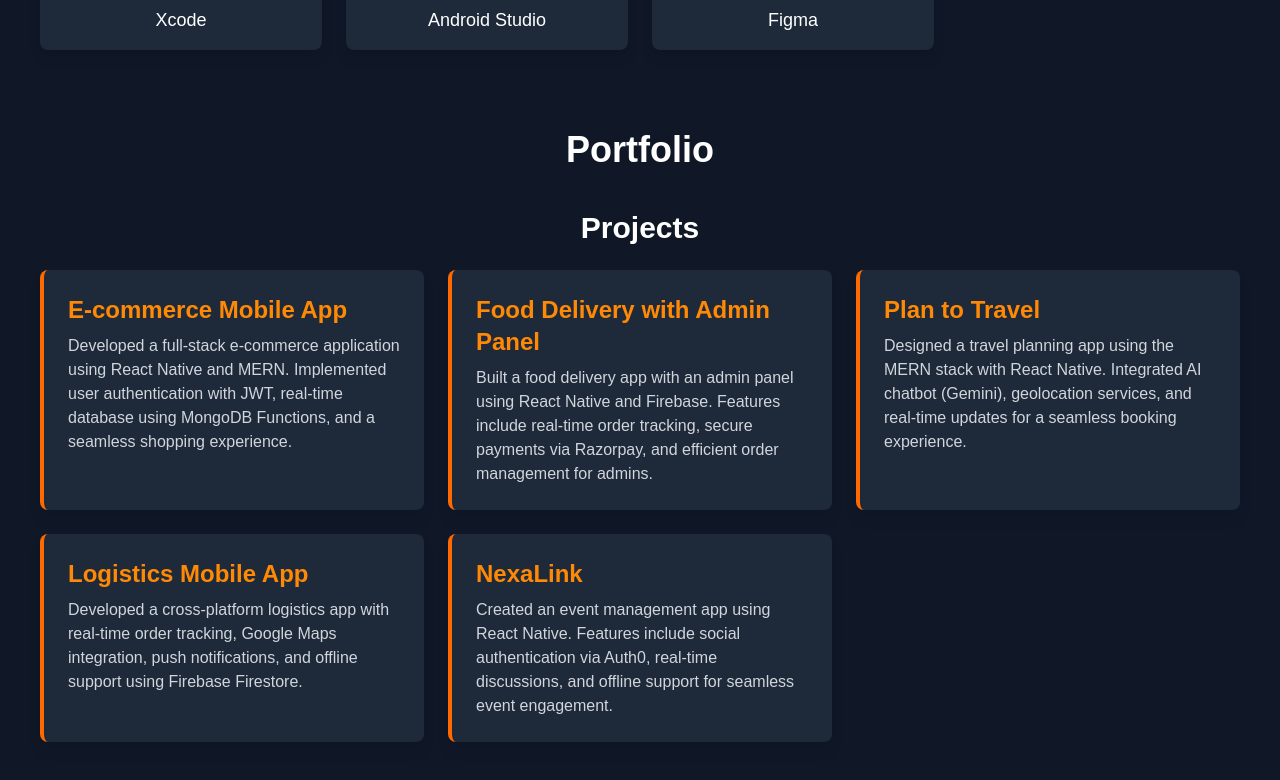
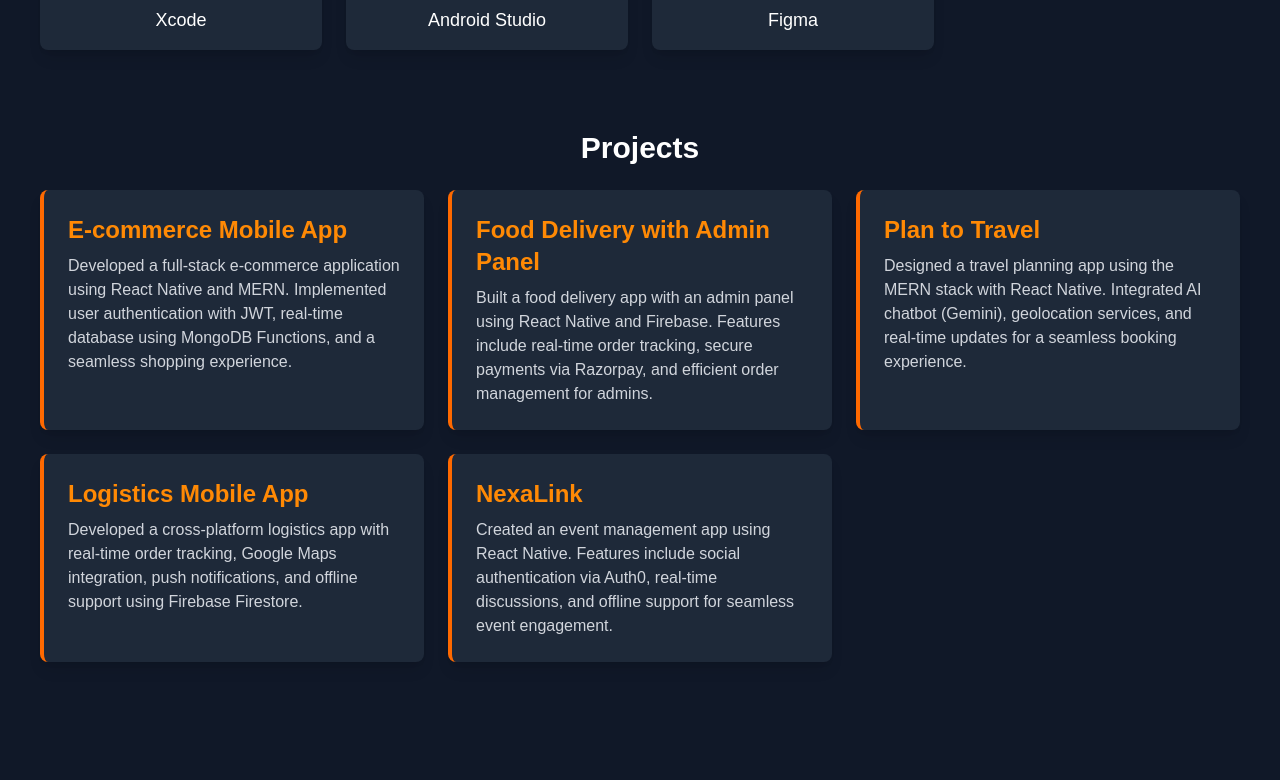
Before and after one commit to HarshaJrDev/HarshaPortfolio, a Next.js app: page / in a window 1280 px wide. Shown: the part 3650-4430 px from the top of the page. Built offline with nearby package versions, Linux system fonts and the light colour scheme.

Commit message:
FIx Header

```diff
--- a/src/app/Layout/Projects.js
+++ b/src/app/Layout/Projects.js
@@ -27,8 +27,6 @@ const projects = [
 const Projects = () => {
   return (
     <div className="p-10 bg-gray-900 text-white min-h-screen">
-      <h2 className="text-4xl font-bold mb-10 text-center">Portfolio</h2>
-
       <h3 className="text-3xl font-semibold mb-6 text-center">Projects</h3>
       <div className="grid grid-cols-1 md:grid-cols-2 lg:grid-cols-3 gap-6">
         {projects.map((project, index) => (
```
